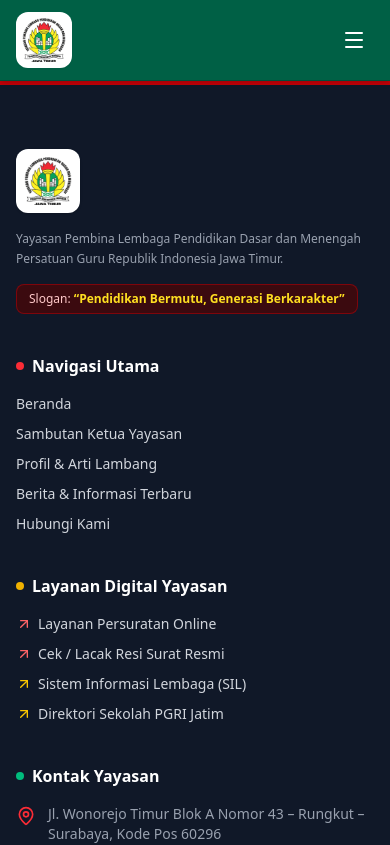
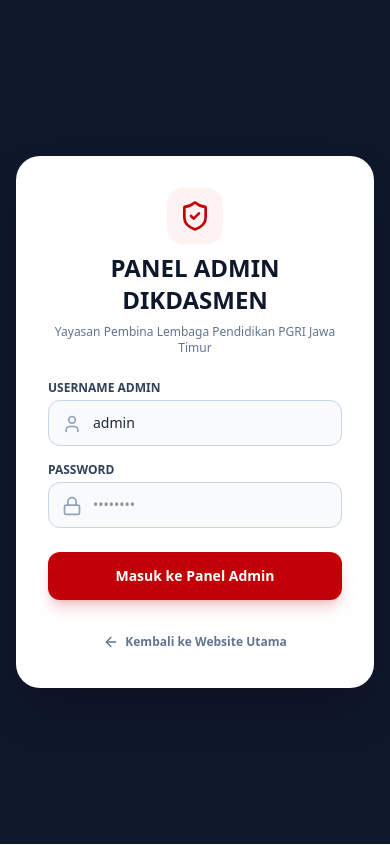
Before and after one commit to cecepns/yayasandikdasmenpgrijatim, a React (Vite) app in the folder frontend/: page /admin/login in a window 390 px wide. Shown: the top 845 px of the page. Built offline with nearby package versions, Linux system fonts and the light colour scheme; no server answers.

Commit message:
fix: bug

```diff
--- a/frontend/src/App.jsx
+++ b/frontend/src/App.jsx
@@ -1,5 +1,5 @@
 import React, { useEffect } from 'react';
-import { BrowserRouter, Routes, Route, useLocation } from 'react-router-dom';
+import { BrowserRouter, Routes, Route, useLocation, Navigate } from 'react-router-dom';
 import { Toaster } from 'react-hot-toast';
 
 import Navbar from './components/Navbar';
@@ -14,6 +14,7 @@
 import BeritaDetailPage from './pages/BeritaDetailPage';
 import KontakPage from './pages/KontakPage';
 import AdminDashboard from './pages/AdminDashboard';
+import AdminLoginPage from './pages/AdminLoginPage';
 
 // Helper to reset scroll position to top (0, 0) on route change
 function ScrollToTop() {
@@ -32,8 +33,10 @@
       <ScrollToTop />
       <Toaster position="top-right" reverseOrder={false} />
       <Routes>
-        {/* Admin Dashboard Route without main Navbar & Footer */}
-        <Route path="/admin" element={<AdminDashboard />} />
+        {/* Dedicated Admin Routes (Without Main Navbar & Footer) */}
+        <Route path="/admin/login" element={<AdminLoginPage />} />
+        <Route path="/admin" element={<Navigate to="/admin/berita" replace />} />
+        <Route path="/admin/:tab" element={<AdminDashboard />} />
 
         {/* Public Routes with Navbar and Footer */}
         <Route
--- a/frontend/src/components/AdminSidebar.jsx
+++ b/frontend/src/components/AdminSidebar.jsx
@@ -1,17 +1,28 @@
 import React, { useState } from 'react';
-import { Link } from 'react-router-dom';
-import { ShieldCheck, FileText, Database, BookOpen, LogOut, Menu, X, ArrowLeft, UserCheck, Users, Settings } from 'lucide-react';
+import { Link, useNavigate, useLocation } from 'react-router-dom';
+import { ShieldCheck, FileText, Database, BookOpen, LogOut, Menu, X, ArrowLeft, Users, Settings } from 'lucide-react';
+import toast from 'react-hot-toast';
 
-export default function AdminSidebar({ activeTab, setActiveTab, onLogout }) {
+export default function AdminSidebar({ activeTab }) {
   const [collapsed, setCollapsed] = useState(false);
+  const navigate = useNavigate();
+  const location = useLocation();
 
   const menuItems = [
-    { id: 'berita', label: 'Kelola Berita', icon: BookOpen },
-    { id: 'persuratan', label: 'Layanan Persuratan', icon: FileText },
-    { id: 'lembaga', label: 'Data Lembaga (SIL)', icon: Database },
-    { id: 'pengurus', label: 'Pengurus Yayasan', icon: Users },
-    { id: 'settings', label: 'Profil & Sambutan', icon: Settings },
+    { id: 'berita', path: '/admin/berita', label: 'Kelola Berita', icon: BookOpen },
+    { id: 'persuratan', path: '/admin/persuratan', label: 'Layanan Persuratan', icon: FileText },
+    { id: 'sistem-informasi', path: '/admin/sistem-informasi', label: 'Data Lembaga (SIL)', icon: Database },
+    { id: 'pengurus', path: '/admin/pengurus', label: 'Pengurus Yayasan', icon: Users },
+    { id: 'settings', path: '/admin/settings', label: 'Profil & Sambutan', icon: Settings },
   ];
+
+  const handleLogout = () => {
+    localStorage.removeItem('adminToken');
+    toast.success('Berhasil keluar dari Panel Admin');
+    navigate('/admin/login', { replace: true });
+  };
+
+  const currentTab = activeTab || location.pathname.split('/')[2] || 'berita';
 
   return (
     <>
@@ -51,12 +62,12 @@
             </div>
             {menuItems.map(item => {
               const Icon = item.icon;
-              const isSelected = activeTab === item.id;
+              const isSelected = currentTab === item.id || location.pathname === item.path;
               return (
                 <button
                   key={item.id}
                   onClick={() => {
-                    setActiveTab(item.id);
+                    navigate(item.path);
                     setCollapsed(false);
                   }}
                   className={`
@@ -84,7 +95,7 @@
             <span>Kembali ke Website</span>
           </Link>
           <button
-            onClick={onLogout}
+            onClick={handleLogout}
             className="flex items-center gap-3 w-full px-4 py-2.5 rounded-xl font-medium text-sm text-red-400 hover:text-white hover:bg-red-900/40 transition-colors"
           >
             <LogOut className="w-4 h-4" />
--- a/frontend/src/pages/AdminDashboard.jsx
+++ b/frontend/src/pages/AdminDashboard.jsx
@@ -7,6 +7,7 @@
 import ReactQuill from 'react-quill-new';
 import 'react-quill-new/dist/quill.snow.css';
 
+import { useParams, useNavigate, Navigate } from 'react-router-dom';
 import AdminSidebar from '../components/AdminSidebar';
 import Modal from '../components/Modal';
 import Pagination from '../components/Pagination';
@@ -16,13 +17,24 @@
 import toast from 'react-hot-toast';
 
 export default function AdminDashboard() {
-  // Auth state
-  const [isAuthenticated, setIsAuthenticated] = useState(false);
+  const { tab } = useParams();
+  const navigate = useNavigate();
+
+  // Auth state initialized from localStorage token
+  const [isAuthenticated, setIsAuthenticated] = useState(() => Boolean(localStorage.getItem('adminToken')));
   const [loginForm, setLoginForm] = useState({ username: 'admin', password: '' });
   const [loginLoading, setLoginLoading] = useState(false);
 
-  // Current Admin Tab ('berita' | 'persuratan' | 'lembaga')
-  const [activeTab, setActiveTab] = useState('berita');
+  // Derive activeTab from route params (e.g. /admin/berita, /admin/persuratan, /admin/sistem-informasi)
+  const tabParamMap = {
+    'berita': 'berita',
+    'persuratan': 'persuratan',
+    'sistem-informasi': 'lembaga',
+    'lembaga': 'lembaga',
+    'pengurus': 'pengurus',
+    'settings': 'settings'
+  };
+  const activeTab = tabParamMap[tab] || 'berita';
 
   // Shared Data & State
   const [items, setItems] = useState([]);
@@ -314,60 +326,13 @@
       toast.success(editItem ? 'Data lembaga diperbarui' : 'Data lembaga berhasil ditambahkan');
       setIsModalOpen(false);
       loadTabData('lembaga', pagination.page, pagination.limit, debouncedSearch);
+      // AUTH CHECK: If not authenticated, redirect to /admin/login
     }
   };
 
-  // LOGIN SCREEN
+  // AUTH CHECK: If not authenticated, redirect to /admin/login
   if (!isAuthenticated) {
-    return (
-      <div className="min-h-screen bg-slate-900 flex items-center justify-center p-4">
-        <div className="bg-white rounded-3xl p-8 max-w-md w-full shadow-2xl space-y-6">
-          <div className="text-center space-y-2">
-            <img src="/logo.png" alt="Logo PGRI" className="h-16 w-auto mx-auto" />
-            <h1 className="text-2xl font-extrabold text-slate-900">Portal Admin Yayasan</h1>
-            <p className="text-xs text-slate-500 font-medium">Dikdasmen PGRI Jawa Timur</p>
-          </div>
-
-          <form onSubmit={handleLogin} className="space-y-4">
-            <div>
-              <label className="block text-xs font-bold text-slate-700 uppercase tracking-wider mb-2">Username</label>
-              <input
-                type="text"
-                value={loginForm.username}
-                onChange={(e) => setLoginForm({ ...loginForm, username: e.target.value })}
-                required
-                className="w-full px-4 py-3 rounded-xl border border-slate-300 focus:ring-2 focus:ring-red-600 focus:border-red-600 bg-white text-sm"
-              />
-            </div>
-
-            <div>
-              <label className="block text-xs font-bold text-slate-700 uppercase tracking-wider mb-2">Password</label>
-              <input
-                type="password"
-                value={loginForm.password}
-                onChange={(e) => setLoginForm({ ...loginForm, password: e.target.value })}
-                required
-                placeholder="Masukkan password admin (admin123)"
-                className="w-full px-4 py-3 rounded-xl border border-slate-300 focus:ring-2 focus:ring-red-600 focus:border-red-600 bg-white text-sm"
-              />
-            </div>
-
-            <button
-              type="submit"
-              disabled={loginLoading}
-              className="w-full py-3.5 bg-red-700 hover:bg-red-800 text-white font-bold text-sm rounded-xl shadow-lg shadow-red-700/20 disabled:opacity-50 transition-all flex items-center justify-center gap-2"
-            >
-              <ShieldCheck className="w-5 h-5" />
-              <span>{loginLoading ? 'Memeriksa Access...' : 'Masuk ke Portal Admin'}</span>
-            </button>
-          </form>
-
-          <div className="p-3 bg-red-50 rounded-xl border border-red-100 text-xs text-slate-600 text-center">
-            Demo Credentials: Username <strong className="text-red-700">admin</strong> / Password <strong className="text-red-700">admin123</strong>
-          </div>
-        </div>
-      </div>
-    );
+    return <Navigate to="/admin/login" replace />;
   }
 
   // MAIN ADMIN DASHBOARD LAYOUT
--- /dev/null
+++ b/frontend/src/pages/AdminLoginPage.jsx
@@ -0,0 +1,110 @@
+import React, { useState, useEffect } from 'react';
+import { useNavigate } from 'react-router-dom';
+import { ShieldCheck, Lock, User, ArrowLeft } from 'lucide-react';
+import { api } from '../utils/api';
+import { API_ENDPOINTS } from '../utils/endpoints';
+import { requestHandler } from '../utils/request';
+import toast from 'react-hot-toast';
+
+export default function AdminLoginPage() {
+  const [loginForm, setLoginForm] = useState({ username: 'admin', password: '' });
+  const [loading, setLoading] = useState(false);
+  const navigate = useNavigate();
+
+  useEffect(() => {
+    // If already authenticated, redirect to admin dashboard
+    const token = localStorage.getItem('adminToken');
+    if (token) {
+      navigate('/admin/berita', { replace: true });
+    }
+  }, [navigate]);
+
+  const handleLoginSubmit = async (e) => {
+    e.preventDefault();
+    if (!loginForm.username || !loginForm.password) {
+      toast.error('Masukkan username dan password admin');
+      return;
+    }
+
+    setLoading(true);
+    const { data, error } = await requestHandler(() =>
+      api.post(API_ENDPOINTS.AUTH.LOGIN, loginForm)
+    );
+
+    setLoading(false);
+    if (error) {
+      toast.error(error);
+    } else {
+      toast.success('Login Admin Berhasil!');
+      localStorage.setItem('adminToken', JSON.stringify(data.data));
+      navigate('/admin/berita', { replace: true });
+    }
+  };
+
+  return (
+    <div className="min-h-screen bg-slate-900 flex items-center justify-center p-4">
+      <div className="max-w-md w-full bg-white rounded-3xl p-8 shadow-2xl space-y-6">
+
+        {/* Brand Header */}
+        <div className="text-center space-y-2">
+          <div className="inline-flex p-3 bg-red-50 text-red-700 rounded-2xl mb-2">
+            <ShieldCheck className="w-8 h-8" />
+          </div>
+          <h1 className="text-2xl font-extrabold text-slate-900">PANEL ADMIN DIKDASMEN</h1>
+          <p className="text-xs text-slate-500">Yayasan Pembina Lembaga Pendidikan PGRI Jawa Timur</p>
+        </div>
+
+        <form onSubmit={handleLoginSubmit} className="space-y-4">
+          <div>
+            <label className="block text-xs font-bold uppercase text-slate-700 mb-1">Username Admin</label>
+            <div className="relative">
+              <User className="w-5 h-5 text-slate-400 absolute left-3.5 top-3.5" />
+              <input
+                type="text"
+                value={loginForm.username}
+                onChange={(e) => setLoginForm({ ...loginForm, username: e.target.value })}
+                required
+                placeholder="Username admin..."
+                className="w-full pl-11 pr-4 py-3 rounded-xl border border-slate-300 focus:ring-2 focus:ring-red-600 focus:border-red-600 bg-slate-50 text-sm"
+              />
+            </div>
+          </div>
+
+          <div>
+            <label className="block text-xs font-bold uppercase text-slate-700 mb-1">Password</label>
+            <div className="relative">
+              <Lock className="w-5 h-5 text-slate-400 absolute left-3.5 top-3.5" />
+              <input
+                type="password"
+                value={loginForm.password}
+                onChange={(e) => setLoginForm({ ...loginForm, password: e.target.value })}
+                required
+                placeholder="••••••••"
+                className="w-full pl-11 pr-4 py-3 rounded-xl border border-slate-300 focus:ring-2 focus:ring-red-600 focus:border-red-600 bg-slate-50 text-sm"
+              />
+            </div>
+          </div>
+
+          <button
+            type="submit"
+            disabled={loading}
+            className="w-full py-3.5 bg-red-700 hover:bg-red-800 text-white font-bold text-sm rounded-xl shadow-lg shadow-red-700/20 disabled:opacity-50 transition-all mt-2"
+          >
+            {loading ? 'Proses Masuk...' : 'Masuk ke Panel Admin'}
+          </button>
+        </form>
+
+        <div className="text-center pt-2">
+          <button
+            onClick={() => navigate('/')}
+            className="inline-flex items-center gap-1.5 text-xs font-semibold text-slate-500 hover:text-slate-800 transition-colors"
+          >
+            <ArrowLeft className="w-4 h-4" />
+            <span>Kembali ke Website Utama</span>
+          </button>
+        </div>
+
+      </div>
+    </div>
+  );
+}
--- a/frontend/src/pages/Home.jsx
+++ b/frontend/src/pages/Home.jsx
@@ -69,15 +69,15 @@
             <div className="lg:col-span-7 space-y-6 text-left" data-aos="fade-up">
 
               {/* Badge Tagline */}
-              <div className="inline-flex items-center gap-2 px-3.5 py-1.5 rounded-full bg-red-50 border border-red-100 text-red-700 text-xs sm:text-sm font-semibold">
-                <Sparkles className="w-4 h-4 text-red-600 shrink-0" />
+              <div className="inline-flex items-center gap-2 px-3.5 py-1.5 rounded-full bg-emerald-50 border border-emerald-100 text-emerald-800 text-xs sm:text-sm font-semibold">
+                <Sparkles className="w-4 h-4 text-emerald-600 shrink-0" />
                 <span>Yayasan Dikdasmen PGRI Jawa Timur</span>
               </div>
 
               {/* Main Heading */}
               <h1 className="text-2xl sm:text-4xl lg:text-5xl font-extrabold text-slate-900 tracking-tight leading-snug sm:leading-tight">
                 Pendidikan Bermutu,<br className="hidden sm:inline" />
-                <span className="text-red-700"> Generasi Berkarakter</span>
+                <span className="text-emerald-800"> Generasi Berkarakter</span>
               </h1>
 
               {/* Subheading text */}
@@ -86,7 +86,7 @@
               </p>
 
               {/* Action Buttons */}
-              <div className="flex flex-col sm:flex-row items-stretch sm:items-center gap-3 pt-2">
+              {/* <div className="flex flex-col sm:flex-row items-stretch sm:items-center gap-3 pt-2">
                 <Link
                   to="/layanan/persuratan"
                   className="inline-flex items-center justify-center gap-2 px-6 py-3.5 rounded-xl bg-red-700 hover:bg-red-800 text-white font-semibold text-sm shadow-md transition-all"
@@ -102,7 +102,7 @@
                   <Database className="w-4 h-4 text-yellow-600" />
                   <span>Sistem Informasi Lembaga</span>
                 </Link>
-              </div>
+              </div> */}
 
               {/* Features Badges */}
               <div className="pt-4 flex flex-wrap items-center gap-x-6 gap-y-2 text-xs sm:text-sm font-medium text-slate-600 border-t border-slate-100">
@@ -143,7 +143,7 @@
           <div className="bg-white rounded-3xl overflow-hidden shadow-sm border border-slate-200 grid grid-cols-1 lg:grid-cols-12" data-aos="fade-up">
 
             {/* Profil Ketua Sidebar */}
-            <div className="lg:col-span-4 bg-red-800 text-white p-8 sm:p-10 flex flex-col justify-between items-center text-center">
+            <div className="lg:col-span-4 bg-emerald-800 text-white p-8 sm:p-10 flex flex-col justify-between items-center text-center">
               <div className="w-24 h-24 sm:w-28 sm:h-28 rounded-full bg-white/10 p-1 border-2 border-yellow-400 flex items-center justify-center mb-4 overflow-hidden">
                 {settings.foto_ketua ? (
                   <img
@@ -161,7 +161,7 @@
                   {settings.jabatan_ketua}
                 </p>
               </div>
-              <div className="mt-6 pt-6 border-t border-red-700/80 w-full text-xs text-red-100">
+              <div className="mt-6 pt-6 border-t border-emerald-700/80 w-full text-xs text-emerald-100">
                 Pengurus Wilayah Jawa Timur
               </div>
             </div>
@@ -169,7 +169,7 @@
             {/* Kutipan Sambutan */}
             <div className="lg:col-span-8 p-6 sm:p-10 space-y-4 flex flex-col justify-between">
               <div className="space-y-3">
-                <span className="text-xs font-bold text-red-700 uppercase tracking-wider bg-red-50 px-3 py-1 rounded-full">
+                <span className="text-xs font-bold text-emerald-800 uppercase tracking-wider bg-emerald-50 px-3 py-1 rounded-full">
                   Kata Sambutan Ketua Yayasan
                 </span>
                 <h2 className="text-xl sm:text-2xl font-bold text-slate-900 leading-snug">
@@ -184,7 +184,7 @@
                 <span className="text-xs text-slate-500 font-medium">Assalamu'alaikum Warahmatullahi Wabarakatuh</span>
                 <Link
                   to="/sambutan"
-                  className="inline-flex items-center gap-2 text-xs sm:text-sm font-bold text-red-700 hover:text-red-800 transition-colors"
+                  className="inline-flex items-center gap-2 text-xs sm:text-sm font-bold text-emerald-800 hover:text-emerald-900 transition-colors"
                 >
                   <span>Baca Sambutan Selengkapnya</span>
                   <ArrowRight className="w-4 h-4" />
@@ -201,7 +201,7 @@
         <div className="max-w-7xl mx-auto px-4 sm:px-6 lg:px-8">
 
           <div className="text-center max-w-3xl mx-auto space-y-2 mb-12" data-aos="fade-up">
-            <span className="text-xs font-bold text-red-700 uppercase tracking-wider bg-red-50 px-3 py-1 rounded-full border border-red-100">
+            <span className="text-xs font-bold text-emerald-800 uppercase tracking-wider bg-emerald-50 px-3 py-1 rounded-full border border-emerald-100">
               Makna & Filosofi
             </span>
             <h2 className="text-2xl sm:text-3xl font-extrabold text-slate-900">
@@ -238,7 +238,7 @@
 
             {/* Unsur 3 */}
             <div className="bg-slate-50 rounded-2xl p-6 border border-slate-200/80 hover:bg-white hover:shadow-md transition-all space-y-3" data-aos="fade-up" data-aos-delay="200">
-              <div className="w-10 h-10 rounded-xl bg-red-100 text-red-800 flex items-center justify-center font-bold text-sm">
+              <div className="w-10 h-10 rounded-xl bg-rose-100 text-rose-800 flex items-center justify-center font-bold text-sm">
                 3
               </div>
               <h3 className="font-bold text-slate-900 text-sm sm:text-base">Nyala Api (5 Sinar)</h3>
@@ -267,7 +267,7 @@
         <div className="max-w-7xl mx-auto px-4 sm:px-6 lg:px-8">
 
           <div className="text-center max-w-3xl mx-auto space-y-2 mb-12" data-aos="fade-up">
-            <span className="text-xs font-bold text-red-700 uppercase tracking-wider bg-red-100/70 px-3 py-1 rounded-full">
+            <span className="text-xs font-bold text-emerald-800 uppercase tracking-wider bg-emerald-100/70 px-3 py-1 rounded-full">
               Layanan Digital
             </span>
             <h2 className="text-2xl sm:text-3xl font-extrabold text-slate-900">
@@ -281,8 +281,8 @@
           <div className="grid grid-cols-1 md:grid-cols-2 gap-6 sm:gap-8">
 
             {/* Service 1: Persuratan */}
-            <div className="bg-white rounded-3xl p-6 sm:p-8 border border-slate-200 shadow-sm space-y-4 hover:border-red-200 transition-all" data-aos="fade-up">
-              <div className="w-12 h-12 rounded-2xl bg-red-700 text-white flex items-center justify-center">
+            <div className="bg-white rounded-3xl p-6 sm:p-8 border border-slate-200 shadow-sm space-y-4 hover:border-emerald-200 transition-all" data-aos="fade-up">
+              <div className="w-12 h-12 rounded-2xl bg-emerald-800 text-white flex items-center justify-center">
                 <FileText className="w-6 h-6" />
               </div>
               <h3 className="text-xl font-bold text-slate-900">Layanan Persuratan Online</h3>
@@ -292,7 +292,7 @@
               <div className="pt-2">
                 <Link
                   to="/layanan/persuratan"
-                  className="inline-flex items-center gap-2 font-bold text-red-700 hover:text-red-800 text-sm"
+                  className="inline-flex items-center gap-2 font-bold text-emerald-800 hover:text-emerald-900 text-sm"
                 >
                   <span>Akses Form & Lacak Surat</span>
                   <ArrowRight className="w-4 h-4" />
```
